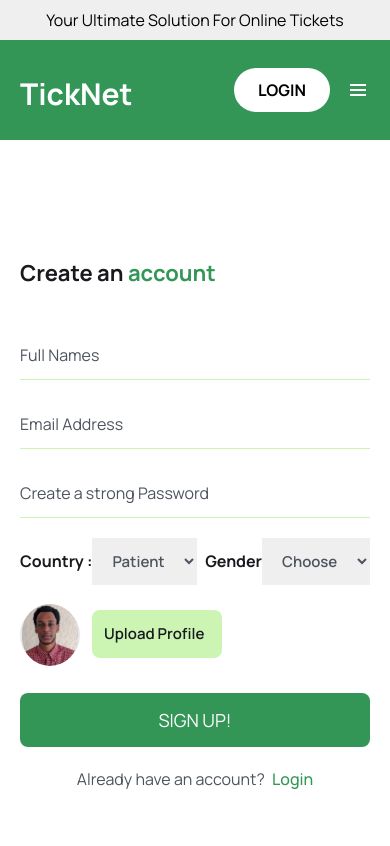
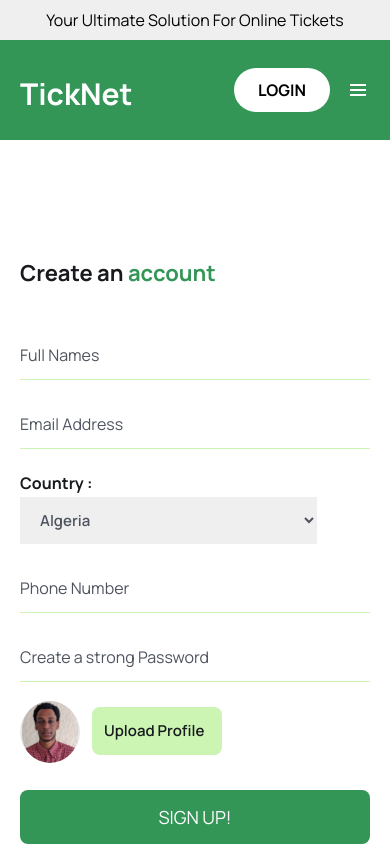
Before and after one commit to faid-terence/Eve-Ease, a React (Vite) app: page /auth/register in a window 390 px wide. Shown: the top 846 px of the page. Built offline with nearby package versions, Linux system fonts and the light colour scheme.

Commit message:
feat(signup):Add user country and phonenumber

```diff
--- /dev/null
+++ b/src/Data/countries.js
@@ -0,0 +1,59 @@
+const countries = {
+    africa: [
+      "Algeria",
+      "Angola",
+      "Benin",
+      "Botswana",
+      "Burkina Faso",
+      "Burundi",
+      "Cabo Verde",
+      "Cameroon",
+      "Central African Republic",
+      "Chad",
+      "Comoros",
+      "Democratic Republic of the Congo",
+      "Djibouti",
+      "Egypt",
+      "Equatorial Guinea",
+      "Eritrea",
+      "Eswatini",
+      "Ethiopia",
+      "Gabon",
+      "Gambia",
+      "Ghana",
+      "Guinea",
+      "Guinea-Bissau",
+      "Ivory Coast",
+      "Kenya",
+      "Lesotho",
+      "Liberia",
+      "Libya",
+      "Madagascar",
+      "Malawi",
+      "Mali",
+      "Mauritania",
+      "Mauritius",
+      "Morocco",
+      "Mozambique",
+      "Namibia",
+      "Niger",
+      "Nigeria",
+      "Rwanda",
+      "Sao Tome and Principe",
+      "Senegal",
+      "Seychelles",
+      "Sierra Leone",
+      "Somalia",
+      "South Africa",
+      "South Sudan",
+      "Sudan",
+      "Tanzania",
+      "Togo",
+      "Tunisia",
+      "Uganda",
+      "Zambia",
+      "Zimbabwe",
+    ],
+  };
+
+  export default countries;
--- a/src/pages/SignUp.jsx
+++ b/src/pages/SignUp.jsx
@@ -1,9 +1,9 @@
-// import signUpImg from "../assets/signup.gif";
+import React, { useState } from "react";
+import { Link } from "react-router-dom";
+import countries from "../Data/countries";
 import signUpImg from "../assets/lsignup.gif";
 import avartar from "../assets/terence 1.png";
 import signUpImgII from "../assets/Signup-svg-2.svg";
-import { Link } from "react-router-dom";
-import { useState } from "react";
 
 export const SignUp = () => {
   const [selectedFile, setSelectedFile] = useState(null);
@@ -12,43 +12,47 @@ export const SignUp = () => {
     name: "",
     email: "",
     password: "",
+    phoneNumber: "", // Add phoneNumber field
     photo: selectedFile,
     gender: "",
+    country: "", // Change role to country
     role: "patient",
   });
+
   const handleInputChange = (e) => {
     setFormData({ ...formData, [e.target.name]: e.target.value });
   };
 
   const handleFileInputChange = (e) => {
-    const file = event.target.files[0];
-
+    const file = e.target.files[0];
     console.log(file);
   };
 
   const submitHandler = async (event) => {
     event.preventDefault();
+    // Add your submission logic here
   };
+
   return (
     <section className="px-5 xl:px-0">
       <div className="max-w-[1170px] mx-auto">
         <div className="grid grid-cols-1 lg:grid-cols-2">
           {/* img box */}
-
           <div className="hidden lg:block bg-primaryColor rounded-l-lg">
             <figure className="rounded-l-lg">
+              {/* Use your signUpImgII or any other image */}
               <img src={signUpImgII} alt="" className="w-full rounded-l-lg" />
             </figure>
           </div>
 
           {/* Sign Up form */}
-
           <div className="rounded-l-lg lg:pl-16 py-10">
             <h3 className="text-headingColor text-[22px] leading-9 font-bold mb-10">
               Create an <span className="text-primaryColor"> account </span>
             </h3>
 
             <form action="" onSubmit={submitHandler}>
+              {/* ... Other form fields ... */}
               <div className="mb-5">
                 <input
                   type="text"
@@ -71,6 +75,40 @@ export const SignUp = () => {
                   required
                 />
               </div>
+
+              {/* Updated country input */}
+              <div className="mb-5">
+                <label className="text-headingColor font-bold text-[16px] leading-7">
+                  Country :
+                  <select
+                    name="country"
+                    value={formData.country}
+                    onChange={handleInputChange}
+                    className="text-textColor font-semibold text-[15px] leading-7 px-4 py-3 focus:outline-none"
+                  >
+                    {/* Display all countries in Africa */}
+                    {countries.africa.map((country) => (
+                      <option key={country} value={country}>
+                        {country}
+                      </option>
+                    ))}
+                  </select>
+                </label>
+              </div>
+
+              {/* New phone number input */}
+              <div className="mb-5">
+                <input
+                  type="tel"
+                  placeholder="Phone Number"
+                  name="phoneNumber"
+                  value={formData.phoneNumber}
+                  onChange={handleInputChange}
+                  className="w-full pr-4 py-3 border-b border-solid border-[#CCF4B3] focus:outline-none placeholder:text-textColor cursor-pointer"
+                  required
+                />
+              </div>
+
               <div className="mb-5">
                 <input
                   type="password"
@@ -82,36 +120,7 @@ export const SignUp = () => {
                 />
               </div>
 
-              <div className="mb-5 flex items-center justify-between">
-                <label className="text-headingColor font-bold text-[16px] leading-7">
-                 Country :
-                  <select
-                    name="role"
-                    value={formData.role}
-                    onChange={handleInputChange}
-                    id=""
-                    className="text-textColor font-semibold text-[15px] leading-7 px-4 py-3 focus:outline-none"
-                  >
-                    <option value="patient">Patient</option>
-                    <option value="doctor">Doctor</option>
-                  </select>
-                </label>
-                <label className="text-headingColor font-bold text-[16px] leading-7">
-                  Gender
-                  <select
-                    name=""
-                    id=""
-                    value={formData.gender}
-                    onChange={handleInputChange}
-                    className="text-textColor font-semibold text-[15px] leading-7 px-4 py-3 focus:outline-none"
-                  >
-                    <option value="">Choose</option>
-                    <option value="male">Male</option>
-                    <option value="female">Female</option>
-                  </select>
-                </label>
-              </div>
-
+              {/* ... Other form fields ... */}
               <div className="mb-5 flex items-center gap-3">
                 <figure className="w-[60px] h-[60px] rounded-full border-2 border-solid bg-[#CCF4B3] flex items-center justify-center">
                   <img src={avartar} alt="" className="w-full rounded-full" />
```
